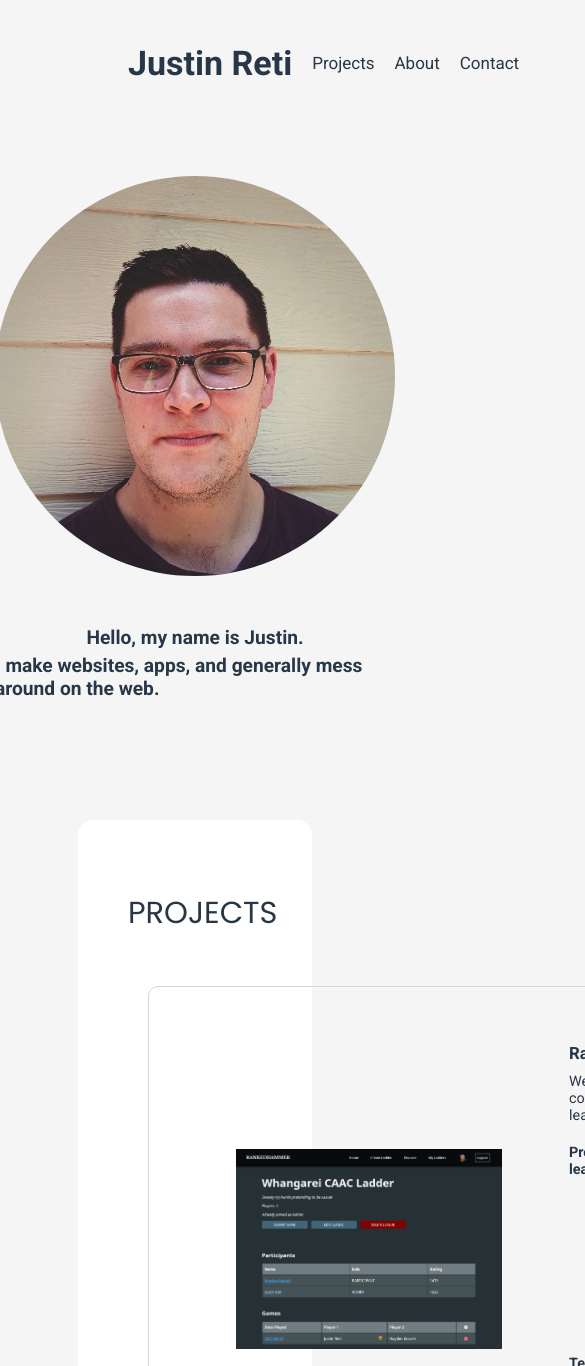
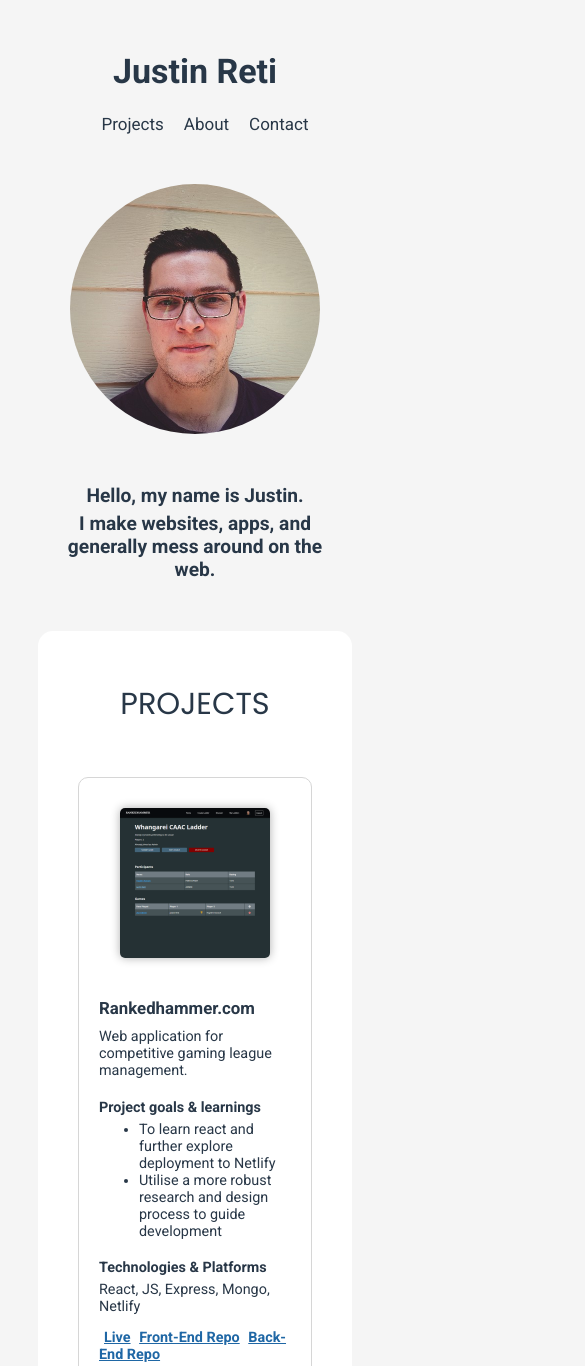
Before and after one commit to codingkiwi/justinreti.com, a plain HTML site: page index.html in a window 390 px wide. Shown: the top 1366 px of the page, 585 px wide, since content can reach past the window. Drawn offline with Linux system fonts and the light colour scheme.

Commit message:
added media queries for correct responsive behaviour

```diff
--- a/index.html
+++ b/index.html
@@ -12,9 +12,9 @@
 	<header>
 		<h1>Justin Reti</h1>
 		<ul>
-			<li>Projects</li>
-			<li>About </li>
-			<li>Contact</li>
+			<li><a href="#projects">Projects</a></li>
+			<li><a href="#contact">About</a></li>
+			<li><a href="#contact">Contact</a></li>
 		</ul>
 	</header>
 	<section class="hero">
@@ -23,11 +23,11 @@
 		<p class="hero-text">I make websites, apps, and generally mess around on the web.</div>
 	</section>
 	<section class="blocked-in-section">
-		<h2>PROJECTS</h2>
+		<h2 id="projects">PROJECTS</h2>
 		<div class="project-grid-container">
 			<div class="project-card">
 				<div class="project-img-container">
-					<img src="rankedhammer.png" alt="rankedhammer screenshot"/>
+					<img src="rankhammer-square-300x300.png" alt="rankedhammer screenshot"/>
 				</div>
 				<div class="project-text-container">
 					<h3>Rankedhammer.com</h3>
@@ -44,7 +44,7 @@
 			</div>
 			<div class="project-card">
 				<div class="project-img-container">
-					<img src="40kmath.png" alt="rankedhammer screenshot"/>
+					<img src="40kmath-square.png" alt="rankedhammer screenshot"/>
 				</div>
 				<div class="project-text-container">
 					<h3>40k Math</h3>
@@ -60,7 +60,7 @@
 			</div>
 			<div class="project-card">
 				<div class="project-img-container">
-					<img src="brightdot.png" alt="rankedhammer screenshot"/>
+					<img src="brightdot-square-300x300.png" alt="rankedhammer screenshot"/>
 				</div>
 				<div class="project-text-container">
 					<h3>Brightdot.co.nz</h3>
@@ -78,7 +78,7 @@
 			</div>
 		</div>
 	</section>
-	<section class="footer-section">
+	<section id="contact"" class="footer-section">
 		<p>I am currently looking for opportunities as a juinor front-end / full-stack developer. Please feel free to reach out!</p>
 		<p>justin.reti@gmail.com</p>
 	</section>
--- a/styles.css
+++ b/styles.css
@@ -28,7 +28,7 @@ body {
 	color: var(--color-nearblack);
 	font-family: 'Roboto', Arial, Helvetica, sans-serif;
 	font-size: 17px;
-	margin: 20px 20% 50px 20%;
+	padding: 20px 20% 50px 20%;
 }
 
 header {
@@ -36,6 +36,18 @@ header {
     display: grid;
     grid-template-columns: 1fr 1fr;
     white-space: nowrap;
+}
+
+a {
+    color: #1f67a5;
+}
+
+a:visited {
+    color: #1f67a5;
+}
+
+a:hover {
+    color: #6691be;
 }
 
 header ul {
@@ -49,6 +61,21 @@ header ul {
 
 header li {
     margin-left: 20px
+}
+
+header a {
+    color: var(--color-nearblack);
+    text-decoration: none;
+    font-weight: 400;
+}
+
+header a:visited, header a:active{
+    color: var(--color-nearblack);
+}
+
+header a:hover {
+    text-decoration: underline;
+    color: #6691be;
 }
 
 section {
@@ -100,7 +127,7 @@ section h2 {
 
 .project-card {
     display: grid;
-    grid-template-columns: 400px auto;
+    grid-template-columns: 350px auto;
     grid-template-rows: auto;
     margin: 20px;
     padding: 40px 20px 40px 20px;
@@ -114,8 +141,10 @@ section h2 {
 }
 
 .project-card img {
-    max-width: 300px;
-    max-height: 200px;
+    width: 250px;
+    height: 250px;
+    border-radius: 5px;
+    box-shadow: 0px 0px 10px #afafaf;
 }
 
 .project-card h3 {
@@ -140,3 +169,72 @@ section h2 {
     justify-content: center;
     justify-items: center;
 }
+
+@media screen and (max-width: 1250px){
+    body{
+        padding: 20px 15% 50px 15%;
+    }
+
+    .project-card {
+        grid-template-columns: auto;
+        padding: 40px 60px 40px 60px;
+    }
+
+    .project-text-container {
+        padding-top: 20px;
+    }
+}
+
+@media screen and (max-width: 800px){
+    body{
+        padding: 20px 50px 50px 50px;
+    }
+
+    .hero img{
+        width: 250px;
+    }
+
+    header {
+        grid-template-columns: auto;
+        justify-content: center;
+    }
+
+    header h1 {
+        justify-self: center;
+    }
+
+    header ul {
+        justify-content: center;
+    }
+
+    .hero {
+        text-align: center;
+    }
+
+    section {
+        padding: 50px 20px 50px 20px;
+        margin: 0;
+    }
+
+    .blocked-in-section {
+        background-color: var(--color-section);
+        border-radius: 15px;
+        margin-top: 0px;
+    }
+}
+
+@media screen and (max-width: 600px){
+    body{
+        padding: 20px 30px 20px 30px;
+    }
+
+    .project-card{
+        padding: 30px 20px 30px 20px;
+    }
+
+    .project-card img{
+        width: 150px;
+        height: 150px;
+    }
+
+}
```
Also changed, not shown: 40kmath-square.png (added), 40kmath.png (deleted), brightdot-square-300x300.png (added), brightdot.png (deleted), rankedhammer.png (deleted), rankhammer-square-300x300.png (added).
